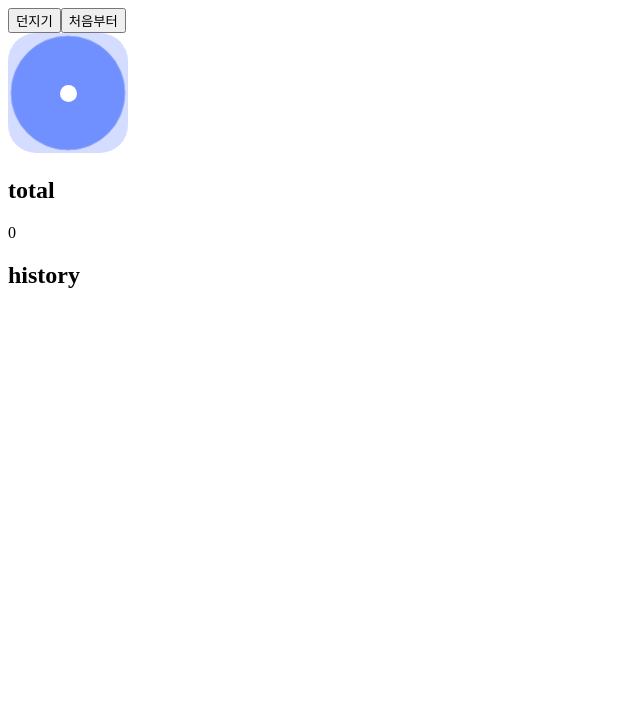
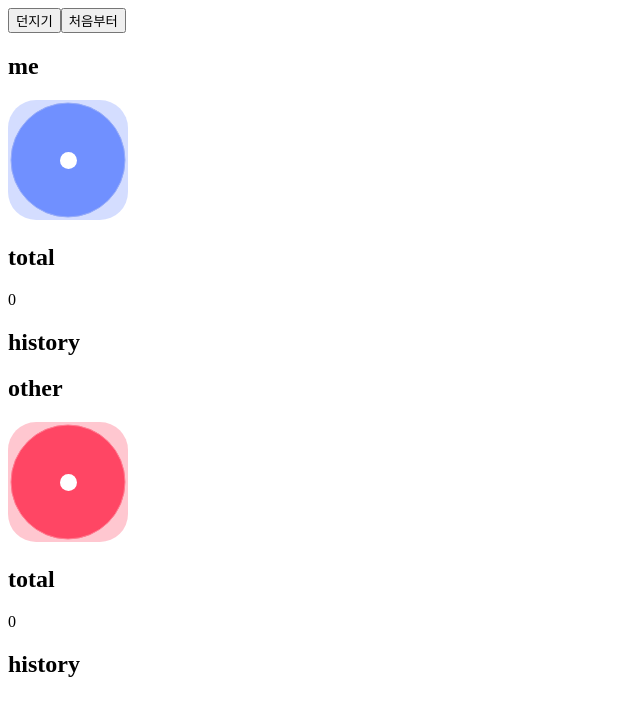
Before and after one commit to yb3143/yubin, a React (Create React App) app: page / in a window 1280 px wide. Shown: the top 716 px of the page, without its empty margins (0-640 px from the left). Built offline with nearby package versions, Linux system fonts and the light colour scheme.

Commit message:
컴포넌트 재사용하기

```diff
--- a/src/App.js
+++ b/src/App.js
@@ -1,6 +1,6 @@
-import { useState } from 'react';
+import Board from "./Board";
+import {useState} from 'react';
 import Button from './Button';
-import Dice from './Dice'
 
 function random(n) {
     return Math.ceil(Math.random() * n);
@@ -10,18 +10,33 @@
     const [num, setNum] = useState(1);
     const [sum, setSum] = useState(0);
     const [gameHistory, setGameHistory] = useState([]);
+    const [otherNum, setOtherNum] = useState(1);
+    const [otherSum, setOtherSum] = useState(0);
+    const [otherGameHistory, setOtherGameHistory] = useState([]);
 
     const handleRollClick = () => {
         const nextNum = random(6);
+        const nextOtherNum = random(6);
         setNum(nextNum);
         setSum(sum + nextNum); // => 주사위를 던질 때 마다 값을 더함
-        setGameHistory([...gameHistory, nextNum]); // => 나온 숫자 기록
+        setGameHistory([
+            ...gameHistory,
+            nextNum
+        ]); // => 나온 숫자 기록
+        setOtherNum(nextOtherNum);
+        setOtherSum(otherSum + nextOtherNum); // => 주사위를 던질 때 마다 값을 더함
+        setOtherGameHistory([
+            ...otherGameHistory,
+            nextOtherNum
+        ]);
     };
-
     const handleClearClick = () => {
         setNum(1);
         setSum(0);
         setGameHistory([]);
+        setOtherNum(1);
+        setOtherSum(0);
+        setOtherGameHistory([]);
     }
 
     return (
@@ -30,12 +45,10 @@
                 <Button onClick={handleRollClick}>던지기</Button>
                 <Button onClick={handleClearClick}>처음부터</Button>
             </div>
-            <Dice color="blue" num={num}/>
-            <h2>total</h2>
-            <p>{sum}</p>
-            <h2>history</h2>
-            <p>{gameHistory.join(', ')}</p>
-            {/* join 메소드: 아규먼트로 전달한 값을 배열의 각 요소들 사이사이에 넣어서 결과적으로 하나의 문자열로 만들어주는 메소드 */}
+            <div>
+                <Board name="me" color="blue" num={num} sum={sum} gameHistory={gameHistory}/>
+                <Board name="other" color="red" num={otherNum} sum={otherSum} gameHistory={otherGameHistory}/>
+            </div>
         </div>
     );
 }
--- /dev/null
+++ b/src/Board.js
@@ -0,0 +1,17 @@
+import Dice from './Dice'
+
+function Board({ name, color, num, sum, gameHistory }) {
+
+    return (
+        <div>
+            <h2>{name}</h2>
+            <Dice color={color} num={num}/>
+            <h2>total</h2>
+            <p>{sum}</p>
+            <h2>history</h2>
+            <p>{gameHistory.join(', ')}</p>
+        </div>
+    );
+}
+
+export default Board;
```
